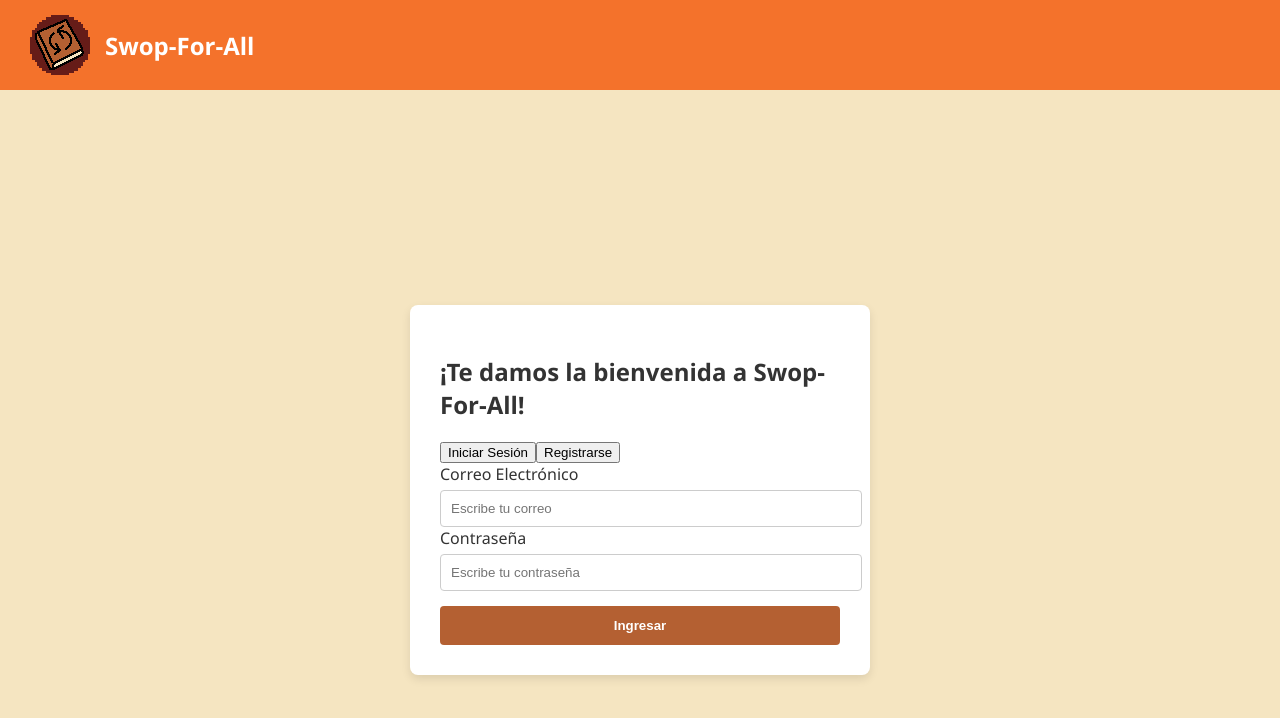
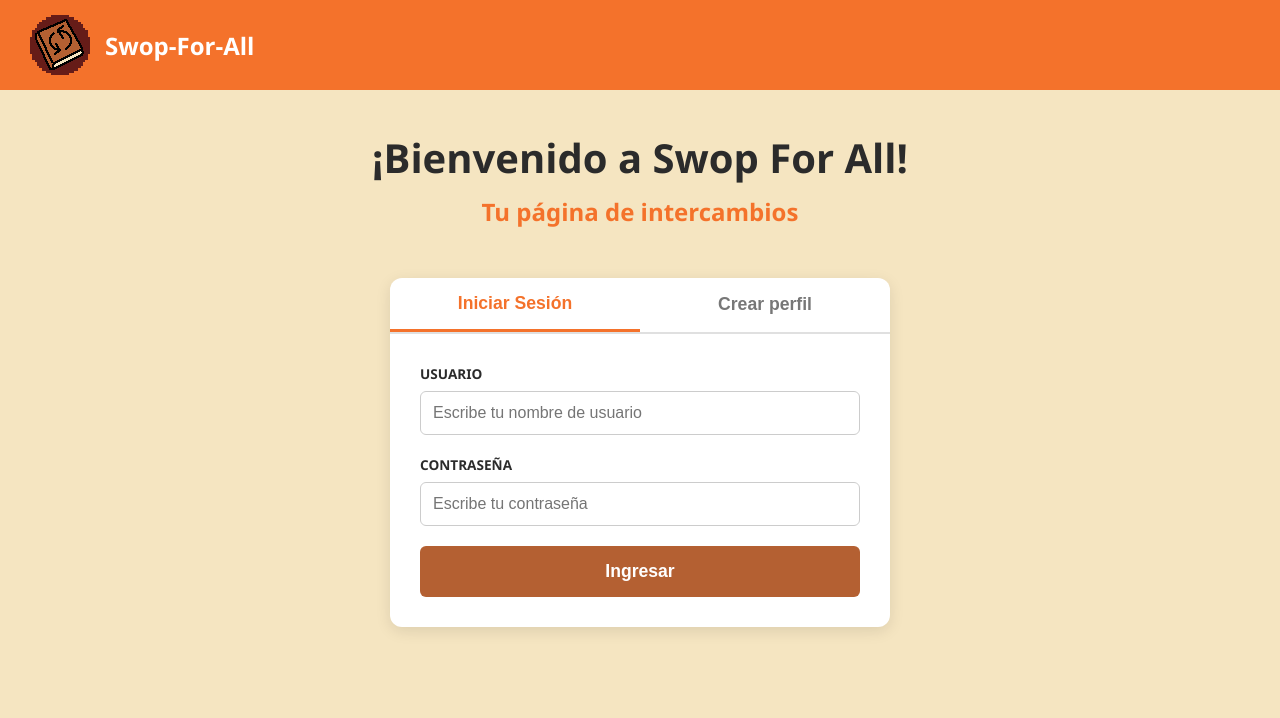
Before and after one commit to madnessBrawl/Equipo-57-5_Proyecto-Swop-For-All, an Angular app in the folder front/: page / in a window 1280 px wide. Shown: the top 718 px of the page. Built offline with nearby package versions, Linux system fonts and the light colour scheme.

Commit message:
registro de usuario + crear perfil listos y probados

```diff
--- a/front/src/app/app.html
+++ b/front/src/app/app.html
@@ -1,3 +1,3 @@
 <app-header></app-header>
+<!-- <app-perfil-usuario></app-perfil-usuario> -->
 <router-outlet></router-outlet>
-<!-- <app-perfil-usuario></app-perfil-usuario> -->
--- a/front/src/app/app.routes.ts
+++ b/front/src/app/app.routes.ts
@@ -1,9 +1,10 @@
 import { Routes } from '@angular/router';
 import { AuthComponent } from './auth/script-auth'; // Verifica que la ruta coincida con tu archivo real
+import { PerfilUsuarioComponent } from './perfil-usuario/perfil-usuario';
 import { DashboardComponent } from './dashboard/script-dashboard'; // Verifica el nombre exacto de tu clase y archivo
 
 export const routes: Routes = [
-    { path: '', component: AuthComponent }, // Ruta por defecto (Inicio de sesión)
+    { path: '', component: PerfilUsuarioComponent}, // Ruta por defecto (Inicio de sesión)
   { path: 'dashboard', component: DashboardComponent }, // Interfaz 2
   // { path: 'registro', component: RegistroLectorComponent } // Lo activaremos luego
 ];
--- a/front/src/app/dashboard/dashboard.html
+++ b/front/src/app/dashboard/dashboard.html
@@ -1,7 +1,8 @@
 <!-- Área de contenido dinámico del menú principal -->
 <main id="contenido-dashboard" class="area-trabajo">
   <section class="bienvenida-dashboard">
-    <h2>¿Qué deseas leer hoy?</h2>
-    <p>Explora el catálogo o revisa tus intercambios pendientes.</p>
+    <div class="encabezado-bienvenida" style="text-align: center; margin-top: 40px; margin-bottom: 30px;">
+      <h1 style="font-size: 2.5rem; color: #2b2b2b; margin: 0;">¡Bienvenido a Swop For All!</h1>
+    </div>
   </section>
 </main>
--- a/front/src/app/header/header.html
+++ b/front/src/app/header/header.html
@@ -33,7 +33,7 @@
         <span class="texto-icono">Perfil</span>
       </button>
 
-      <button id="btn-cerrar-sesion" class="boton-icono">
+      <button id="btn-cerrar-sesion" class="boton-icono" (click)="cerrarSesion()">
         <img src="/imagenes/salir-de-pagina-logo.png" alt="Cerrar Sesión" class="icono-nav">
         <span class="texto-icono">Cerrar sesión</span>
       </button>
--- a/front/src/app/header/header.ts
+++ b/front/src/app/header/header.ts
@@ -18,5 +18,10 @@ export class HeaderComponent{
         this.mostrarMenu = event.url !== '/';
       }
     });
+
+  }
+  cerrarSesion(): void {
+    localStorage.removeItem('usuarioLogueado');
+    this.router.navigate(['/']);
   }
 }
--- a/front/src/app/perfil-usuario/perfil-usuario.css
+++ b/front/src/app/perfil-usuario/perfil-usuario.css
@@ -1,82 +1,111 @@
-.contenedor-perfil {
-  background-color: #ffffff !important;
-  max-width: 550px;
-  margin: 40px auto;
-  padding: 30px;
-  border-radius: 8px;
-  box-shadow: 0px 4px 12px #00000026;
+.contenedor-principal {
+  display: flex;
+  flex-direction: column;
+  align-items: center;
+  margin-top: 40px;
 }
 
-#titulo-seccion-perfil {
-  color: #2b2b2b !important;
-  margin-top: 0;
-  border-bottom: 2px solid #f4722b;
-  padding-bottom: 10px;
+.encabezado-bienvenida {
+  text-align: center;
+  margin-bottom: 30px;
 }
 
-.descripcion-seccion {
-  font-size: 0.95rem;
-  color: #07b3c3 !important;
+.titulo-grande {
+  font-size: 2.5rem;
+  color: #2b2b2b;
+  margin: 0;
 }
 
-.bloque-info {
-  background-color: #f5e5c1 !important;
-  color: #2b2b2b !important;
-  padding: 15px;
-  border-radius: 6px;
-  margin-bottom: 25px;
-  display: flex;
-  justify-content: space-between;
-  align-items: center;
+.subtitulo-medio {
+  font-size: 1.5rem;
+  color: #f4722b;
+  margin-top: 10px;
 }
 
-.etiqueta-reputacion {
-  font-weight: bold;
+.tarjeta-auth {
+  background-color: #ffffff;
+  width: 100%;
+  max-width: 500px;
+  border-radius: 12px;
+  box-shadow: 0px 4px 15px rgba(0, 0, 0, 0.1);
+  overflow: hidden;
 }
 
-.reputacion-estrellas {
-  color: #b46032 !important;
-  font-weight: bold;
-  font-size: 1.1rem;
+.tabs {
+  display: flex;
+  border-bottom: 2px solid #e0e0e0;
 }
 
-/* Parte del formulario */
+.tab-btn {
+  flex: 1;
+  padding: 15px;
+  border: none;
+  background: none;
+  font-size: 1.1rem;
+  font-weight: bold;
+  cursor: pointer;
+  color: #777;
+  transition: all 0.3s;
+}
+
+.tab-btn.activo {
+  color: #f4722b;
+  border-bottom: 3px solid #f4722b;
+}
+
+.formulario {
+  padding: 30px;
+  display: flex;
+  flex-direction: column;
+  gap: 20px;
+}
+
 .grupo-entrada {
   display: flex;
   flex-direction: column;
-  margin-bottom: 20px;
 }
 
 .grupo-entrada label {
-  color: #2b2b2b !important;
-  font-weight: 600;
-  margin-bottom: 6px;
-  font-size: 0.9rem;
+  font-size: 0.85rem;
+  font-weight: 700;
+  color: #2b2b2b;
+  margin-bottom: 8px;
 }
 
-.grupo-entrada input {
-  padding: 10px 14px;
-  border: 1px solid #cccccc;
-  border-radius: 4px;
+.grupo-entrada input[type="text"],
+.grupo-entrada input[type="password"],
+.grupo-entrada input[type="email"] {
+  padding: 12px;
+  border: 1px solid #ccc;
+  border-radius: 6px;
   font-size: 1rem;
-  color: #2b2b2b !important;
-  background-color: #ffffff !important;
 }
 
-/* Boton de envio */
-.boton-guardar {
-  background-color: #b46032 !important;
-  color: #ffffff !important;
+.radio-grupo {
+  display: flex;
+  gap: 20px;
+}
+
+.radio-label {
+  font-weight: normal !important;
+  font-size: 1rem !important;
+  display: flex;
+  align-items: center;
+  gap: 5px;
+}
+
+.boton-confirmacion {
+  background-color: #b46032;
+  color: white;
   border: none;
-  padding: 12px 24px;
-  font-size: 1rem;
+  padding: 15px;
+  font-size: 1.1rem;
   font-weight: bold;
-  border-radius: 4px;
+  border-radius: 6px;
   cursor: pointer;
-  width: 100%;
   transition: background-color 0.2s;
 }
 
-.boton-guardar:hover {
-  background-color: #944d25 !important;
+.boton-confirmacion:hover {
+  background-color: #944d25;
 }
--- a/front/src/app/perfil-usuario/perfil-usuario.html
+++ b/front/src/app/perfil-usuario/perfil-usuario.html
@@ -1,55 +1,76 @@
 
-<div id="bloque-registro" class="contenedor-perfil">
+<div class="contenedor-principal">
+  <!-- Títulos de bienvenida -->
+  <div class="encabezado-bienvenida">
+    <h1 class="titulo-grande">¡Bienvenido a Swop For All!</h1>
+    <h2 class="subtitulo-medio">Tu página de intercambios</h2>
+  </div>
 
-  <h2 id="titulo-seccion-perfil">Crear Cuenta en Swop-For-All</h2>
-  <p class="descripcion-seccion">Regístrate para empezar a intercambiar tus libros con la comunidad.</p>
+  <!-- Card principal con bordes redondeados -->
+  <div class="tarjeta-auth">
 
-
-  <form id="formulario-registro-usuario" (ngSubmit)="procesarRegistroNuevo()">
-
-    <div class="grupo-entrada">
-      <label for="campo-usuario-login">Nombre de Usuario (Alias):</label>
-      <input type="text" id="campo-usuario-login" name="nombreUsuario" [(ngModel)]="datosRegistro.usuario" required placeholder="Ej: gabriel_lector">
+    <!-- Sistema de Pestañas (Tabs) -->
+    <div class="tabs">
+      <button class="tab-btn" [class.activo]="modoActivo === 'login'" (click)="cambiarModo('login')">
+        Iniciar Sesión
+      </button>
+      <button class="tab-btn" [class.activo]="modoActivo === 'registro'" (click)="cambiarModo('registro')">
+        Crear perfil
+      </button>
     </div>
 
-    <div class="grupo-entrada">
-      <label for="campo-nombre">Nombre:</label>
-      <input type="text" id="campo-nombre" name="primerNombre" [(ngModel)]="datosRegistro.nombre" required placeholder="Ej: Gabriel">
-    </div>
+    <!-- Formulario: Iniciar Sesión -->
+    <form *ngIf="modoActivo === 'login'" class="formulario" (ngSubmit)="iniciarSesion()">
+      <div class="grupo-entrada">
+        <label>USUARIO</label>
+        <input type="text" name="usuarioLogin" [(ngModel)]="datosLogin.usuario" placeholder="Escribe tu nombre de usuario">
+      </div>
+      <div class="grupo-entrada">
+        <label>CONTRASEÑA</label>
+        <input type="password" name="claveLogin" [(ngModel)]="datosLogin.clave" placeholder="Escribe tu contraseña">
+      </div>
+      <button type="submit" class="boton-confirmacion">Ingresar</button>
+    </form>
 
-    <div class="grupo-entrada">
-      <label for="campo-apellido">Apellido:</label>
-      <input type="text" id="campo-apellido" name="primerApellido" [(ngModel)]="datosRegistro.apellido" required placeholder="Ej: Alfonso">
-    </div>
+    <!-- Formulario: Crear perfil -->
+    <form *ngIf="modoActivo === 'registro'" class="formulario" (ngSubmit)="procesarRegistroNuevo()">
+      <div class="grupo-entrada">
+        <label>NOMBRE DE USUARIO</label>
+        <input type="text" name="usuarioReg" [(ngModel)]="datosRegistro.usuario" placeholder="Ej: gabriel_lector">
+      </div>
+      <div class="grupo-entrada">
+        <label>NOMBRE</label>
+        <input type="text" name="nombreReg" [(ngModel)]="datosRegistro.nombre" placeholder="Ej: Gabriel">
+      </div>
+      <div class="grupo-entrada">
+        <label>APELLIDO</label>
+        <input type="text" name="apellidoReg" [(ngModel)]="datosRegistro.apellido" placeholder="Ej: Alfonso">
+      </div>
+      <div class="grupo-entrada">
+        <label>CORREO ELECTRÓNICO</label>
+        <input type="email" name="correoReg" [(ngModel)]="datosRegistro.correo" placeholder="tu@gmail.com">
+      </div>
+      <div class="grupo-entrada">
+        <label>CONTRASEÑA</label>
+        <input type="password" name="claveReg" [(ngModel)]="datosRegistro.clave" placeholder="Mínimo 6 caracteres">
+      </div>
+      <div class="grupo-entrada">
+        <label>GÉNERO</label>
+        <div class="radio-grupo">
+          <label class="radio-label">
+            <input type="radio" name="generoReg" value="Hombre" [(ngModel)]="datosRegistro.genero"> Hombre
+          </label>
+          <label class="radio-label">
+            <input type="radio" name="generoReg" value="Mujer" [(ngModel)]="datosRegistro.genero"> Mujer
+          </label>
+        </div>
+      </div>
+      <div class="grupo-entrada">
+        <label>GÉNEROS FAVORITOS</label>
+        <input type="text" name="generosReg" [(ngModel)]="datosRegistro.generosFavoritos" placeholder="Ej: Novela, Ciencia Ficción, Terror">
+      </div>
 
-    <div class="grupo-entrada">
-      <label for="campo-genero-biologico">Género:</label>
-      <select id="campo-genero-biologico" name="generoBiologico" [(ngModel)]="datosRegistro.genero" required>
-        <option value="" disabled selected>Selecciona tu género</option>
-        <option value="Hombre">Hombre</option>
-        <option value="Mujer">Mujer</option>
-      </select>
-    </div>
-
-    <div class="grupo-entrada">
-      <label for="campo-correo-ins">Correo Electrónico:</label>
-      <input type="email" id="campo-correo-ins" name="correoElectronico" [(ngModel)]="datosRegistro.correo" required placeholder="tu@correo.com">
-    </div>
-
-    <div class="grupo-entrada">
-      <label for="campo-clave-ins">Contraseña:</label>
-      <input type="password" id="campo-clave-ins" name="contrasenia" [(ngModel)]="datosRegistro.clave" required placeholder="Mínimo 6 caracteres">
-    </div>
-
-    <div class="grupo-entrada">
-      <label for="campo-generos-favoritos">Géneros Literarios Favoritos:</label>
-      <input type="text" id="campo-generos-favoritos" name="generosFavoritos" [(ngModel)]="datosRegistro.generosFavoritos" placeholder="Ej: Novela, Ciencia Ficción, Terror">
-    </div>
-
-    <div id="seccion-acciones-registro" class="botones-alineados">
-      <button type="submit" id="boton-registrar-usuario" class="boton-guardar">Registrar mi Cuenta</button>
-    </div>
-
-  </form>
-
+      <button type="submit" class="boton-confirmacion">Crear</button>
+    </form>
+  </div>
 </div>
--- a/front/src/app/perfil-usuario/perfil-usuario.ts
+++ b/front/src/app/perfil-usuario/perfil-usuario.ts
@@ -1,6 +1,7 @@
 import { Component, OnInit } from '@angular/core';
 import { CommonModule } from '@angular/common';
 import { FormsModule } from '@angular/forms';
+import { Router } from '@angular/router';
 
 class NuevoLector {
   constructor(
@@ -23,8 +24,14 @@ class NuevoLector {
   styleUrls: ['./perfil-usuario.css']
 })
 export class PerfilUsuarioComponent implements OnInit {
+  // Estado para las Pestañas (Tabs)
+  modoActivo: 'login' | 'registro' = 'login';
 
+  // Base de datos simulada para validación de Login
+  usuariosBD: NuevoLector[] = [];
 
+  // Modelos de datos
+  datosLogin = { usuario: '', clave: '' };
   datosRegistro = {
     usuario: '',
     nombre: '',
@@ -35,10 +42,47 @@ export class PerfilUsuarioComponent implements OnInit {
     correo: ''
   };
 
+  constructor(private router: Router) {}
+
   ngOnInit(): void {
+    // Cargar la base de datos simulada si existe
+    const usuariosGuardados = localStorage.getItem('swop_usuarios');
+    if (usuariosGuardados) {
+      this.usuariosBD = JSON.parse(usuariosGuardados);
+    }
 
   }
 
+  cambiarModo(modo: 'login' | 'registro'): void {
+    this.modoActivo = modo;
+  }
+
+  iniciarSesion(): void {
+    const { usuario, clave } = this.datosLogin;
+
+    if (!usuario || !clave) {
+      alert('Campo vacío, por favor llene el campo faltante.');
+      return;
+    }
+
+    const usuarioEncontrado = this.usuariosBD.find(u => u.usuario === usuario);
+
+    if (!usuarioEncontrado) {
+      alert('El usuario no existe, por favor regístrese.');
+      return;
+    }
+
+    if (usuarioEncontrado.clave !== clave) {
+      alert('Contraseña incorrecta.');
+      return;
+    }
+
+    alert(`¡Bienvenido de nuevo, ${usuario}!`);
+    this.datosLogin = { usuario: '', clave: '' };
+
+    this.router.navigate(['/dashboard']);
+    localStorage.setItem('usuarioLogueado', JSON.stringify(usuarioEncontrado));
+  }
 
   procesarRegistroNuevo(): void {
     const f = this.datosRegistro;
@@ -55,7 +99,8 @@ export class PerfilUsuarioComponent implements OnInit {
     if (confirmarRegistro) {
 
       const lectorRegistrado = new NuevoLector(f.usuario, f.nombre, f.apellido, f.clave, f.generosFavoritos, f.genero, f.correo);
-
+      this.usuariosBD.push(lectorRegistrado);
+      localStorage.setItem('swop_usuarios', JSON.stringify(this.usuariosBD));
       console.log('Objeto Lector expandido enviado al repositorio:', lectorRegistrado);
       alert('¡Cuenta registrada con éxito! Los datos fueron agreagdos.');
 
```
